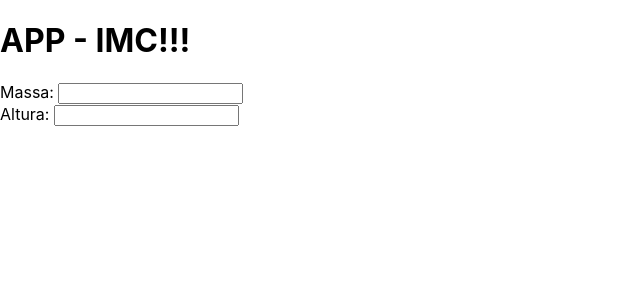
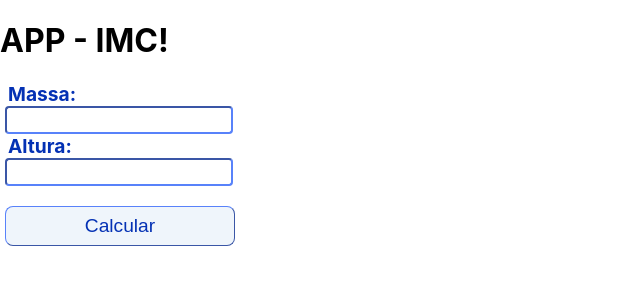
Before and after one commit to orivaldosantana/app_imc_react, a React (Create React App) app: page / in a window 1280 px wide. Shown: the top 300 px of the page, without its empty margins (0-640 px from the left). Built offline with nearby package versions, Linux system fonts and the light colour scheme.

Commit message:
Ajuste inicial no CSS

```diff
--- a/src/App.js
+++ b/src/App.js
@@ -20,7 +20,7 @@ export default class App extends Component {
   render(){
    return (
       <div>
-        <h1> APP - IMC!!!   </h1>
+        <h1> APP - IMC!   </h1>
         <IMCForm />
       </div>
     );
--- /dev/null
+++ b/src/components/form.css
@@ -0,0 +1,36 @@
+.Form {
+    margin: 5px;
+    color: #0431B4;
+}
+
+button {
+    font-size: 1.2em;
+    background-color:  #EFF5FB;
+    width: 230px;
+    height: 40px;
+    border-color: #5882FA;
+    outline: none;
+    border-width: 1px;
+    border-radius: 8px;
+    color: #0431B4;
+    margin-top: 20px;
+}
+
+button:active {
+    background-color: #2E9AFE;
+}
+
+label {
+
+    font-size: 1.2em;
+    margin: 3px;
+}
+
+input {
+    font-size: 1.2em;
+    width: 160px;
+    align-self: flex-end;
+    border-radius: 4px;
+    border-color: #5882FA;
+    width: 220px;
+}
--- a/src/components/form.js
+++ b/src/components/form.js
@@ -1,18 +1,22 @@
 import React from 'react';
+
+import './form.css'
 
 
 export default function IMCForm(props) {
 
     return (
-        <div>
+        <div className="Form" >
+
+            <label> <strong> Massa: </strong></label>
             <div>
-                <label>Massa: </label>
                 <input id="massa" />
             </div>
+            <label><strong> Altura: </strong> </label>
             <div>
-                <label>Altura: </label>
                 <input id="altura" />
             </div>
+            <button type="button"> Calcular </button>
         </div>
     );
 }
```
